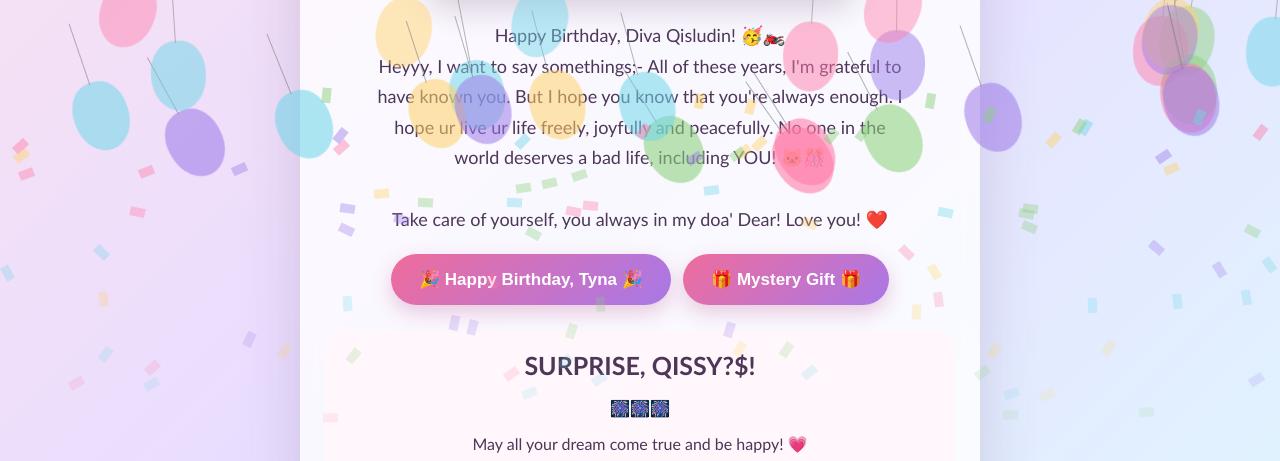
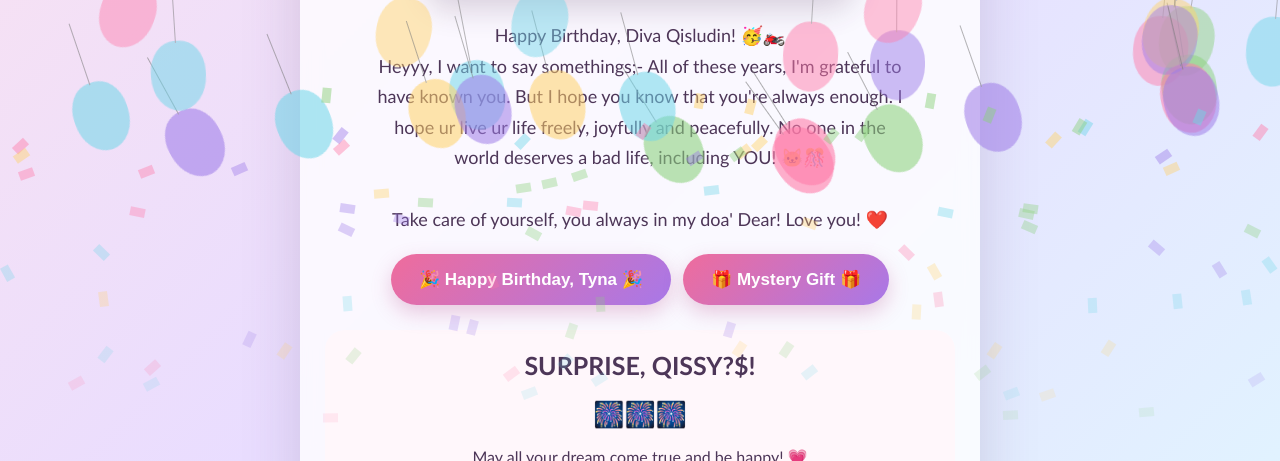
Before and after one commit to emyyyXD/carddigital, a plain HTML site: page index.html in a window 1280 px wide. Both pictures are taken after a click on the button "🎈 Surprise Balloon! 🎈". Shown: the part 566-1027 px from the top of the page. Drawn offline with Linux system fonts and the light colour scheme.

Commit message:
Update index.html

```diff
--- a/index.html
+++ b/index.html
@@ -91,7 +91,7 @@ button:hover{transform:translateY(-3px) scale(1.02)}
 
   <div id="surprise">
     <h2>SURPRISE, QISSY?$!</h2>
-    <p>🎆🎆🎆</p>
+    <h2>🎆🎆🎆</h2>
     <p>May all your dream come true and be happy! 💗</p>
     <p>Hope my prayers can hug you, when my arm can't! 🥂</p>
   </div>
```
